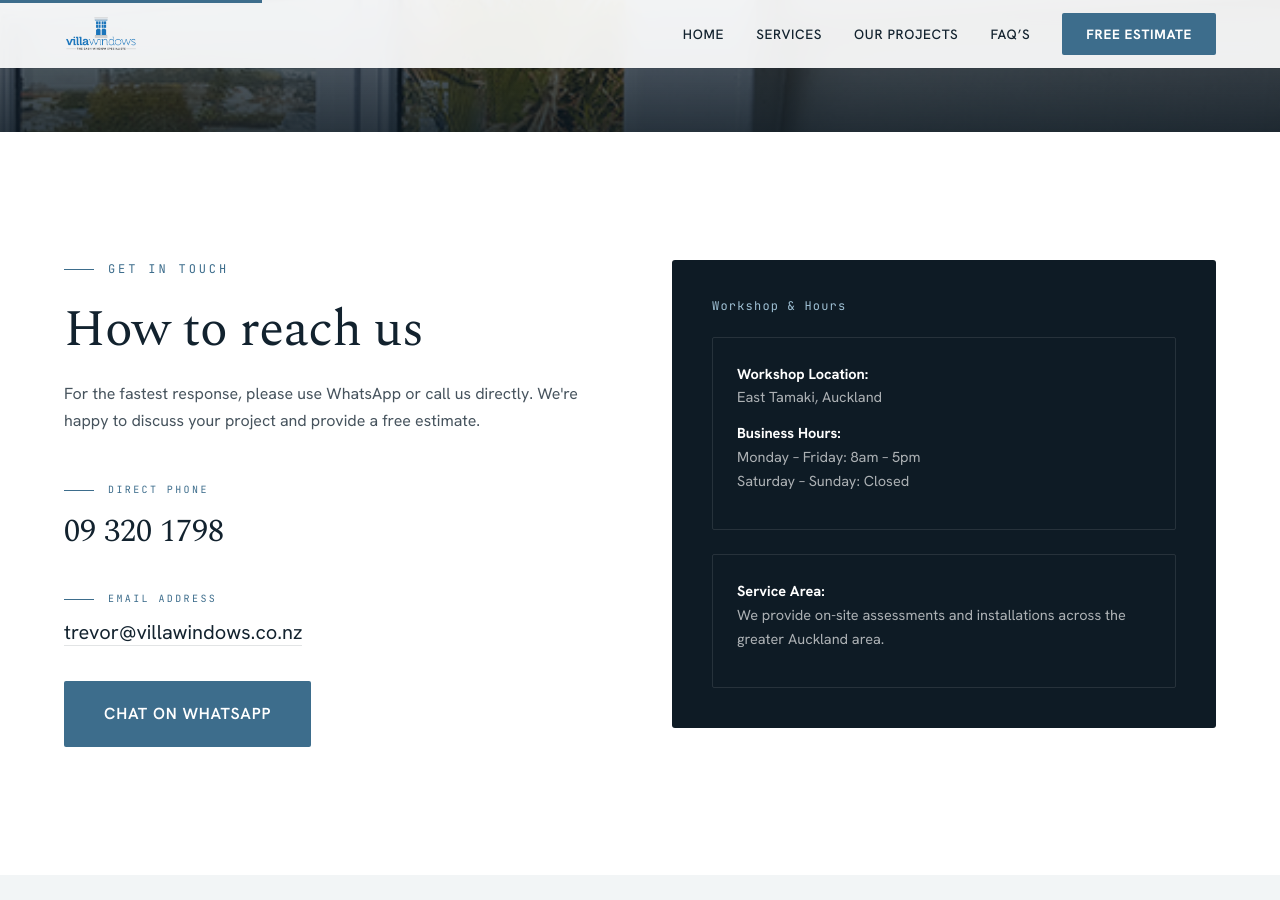
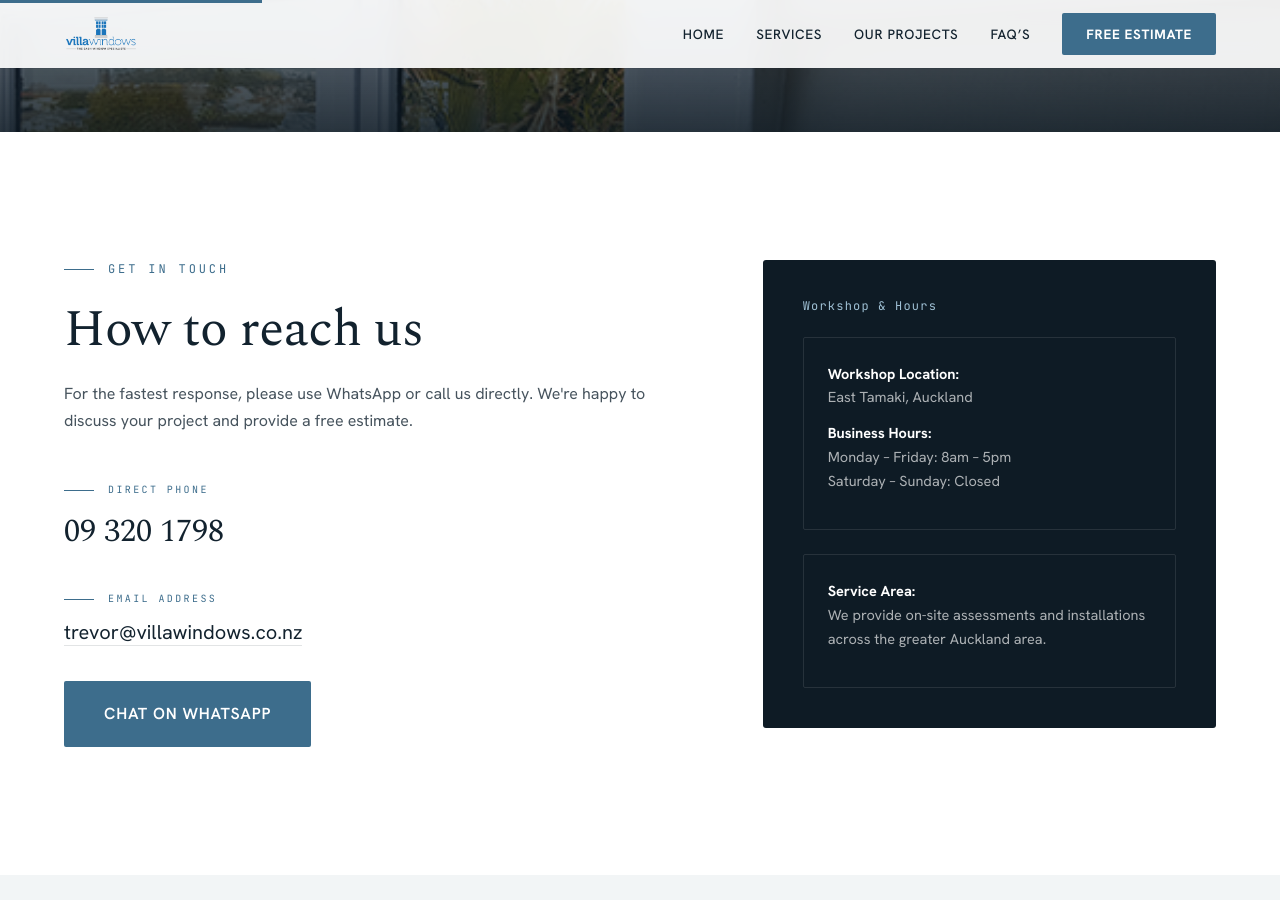
Before and after one commit to rynomster/villawindows, a Jekyll site: the page built from free-estimate.md, in a window 1280 px wide and 900 px high, scrolled down 444 px. Built offline with Jekyll 4.4.1, drawn with Linux system fonts in a browser that asks for light colours.

Commit message:
Refactor contact page and footer for mobile responsiveness
- Replaced restrictive inline styles in `free-estimate.md` and `footer.html` with semantic CSS classes.
- Updated `assets/css/style.css` with a mobile-first approach.
- Implemented fluid typography using CSS `clamp()`.
- Ensured CTA buttons are full-width on mobile viewports.
- Optimized grid layouts to stack correctly on small screens and expand on desktop.
- Verified layout across 375px, 768px, and 1280px breakpoints.

Co-authored-by: rynomster <6912789+rynomster@users.noreply.github.com>

```diff
--- a/_layouts/default.html
+++ b/_layouts/default.html
@@ -113,12 +113,12 @@
     </main>
 
     <footer>
-        <div class="footer-content">
-            <div>
+        <div class="footer-grid">
+            <div class="footer-col">
                 <h3>Villa Windows</h3>
                 <p>Specialists in Sash Windows and Timber Joinery. Retrofit double-glazing, repair and maintenance to timber joinery.</p>
             </div>
-            <div>
+            <div class="footer-col">
                 <h3>Quick Links</h3>
                 <ul>
                     <li><a href="{{ '/retrofit-double-glazing' | relative_url }}">Sash Windows Double-Glazing</a></li>
@@ -127,7 +127,7 @@
                     <li><a href="{{ '/casement-windows-service-maintenance' | relative_url }}">Casement Windows Maintenance</a></li>
                 </ul>
             </div>
-            <div>
+            <div class="footer-col">
                 <h3>Contact</h3>
                 <p>Phone: 09 320 1798</p>
                 <p>Email: trevor@villawindows.co.nz</p>
--- a/assets/css/style.css
+++ b/assets/css/style.css
@@ -852,6 +852,77 @@ section.full-width {
   gap: clamp(36px, 5vw, 72px);
 }
 
+/* Contact Methods */
+.contact-heading {
+  margin: 24px 0;
+}
+
+.contact-links {
+  margin-top: 48px;
+}
+
+.contact-item {
+  margin-bottom: 32px;
+}
+
+.contact-item .label-mono {
+  font-size: 10px;
+  margin-bottom: 8px;
+}
+
+.contact-phone {
+  font-family: var(--font-heading);
+  font-size: 32px;
+  color: var(--color-text);
+}
+
+.contact-phone a {
+  color: inherit;
+}
+
+.contact-email {
+  font-size: 20px;
+  color: var(--color-text);
+}
+
+.contact-email a {
+  color: inherit;
+  border-bottom: 1px solid var(--color-border);
+}
+
+.contact-action {
+  margin-top: 32px;
+}
+
+.btn--whatsapp {
+  padding: 20px 40px;
+  font-size: 16px;
+}
+
+.label-mono--center {
+  justify-content: center;
+}
+
+.quality-reveal {
+  max-width: 1280px;
+  margin: 0 auto;
+  padding: 0 clamp(20px, 5vw, 64px);
+  text-align: center;
+}
+
+.quality-text {
+  max-width: 600px;
+  margin: 0 auto 32px;
+}
+
+.quality-image {
+  max-width: 800px;
+  width: 100%;
+  border-radius: 3px;
+  box-shadow: 0 4px 20px rgba(0,0,0,0.08);
+  margin: 0 auto;
+}
+
 .form-group {
   margin-bottom: var(--space-24);
 }
@@ -1009,7 +1080,7 @@ footer {
 
 .footer-grid {
   display: grid;
-  grid-template-columns: repeat(auto-fit, minmax(200px, 1fr));
+  grid-template-columns: 1.2fr 1fr 1fr;
   max-width: 1280px;
   margin: 0 auto;
   gap: var(--space-48);
@@ -1119,10 +1190,43 @@ footer {
 
   .hero-actions {
     flex-direction: column;
+    width: 100%;
+  }
+
+  .hero-actions .btn {
+    width: 100%;
   }
 
   .estimate-grid {
     grid-template-columns: 1fr;
+  }
+
+  .footer-grid {
+    grid-template-columns: 1fr 1fr;
+    gap: var(--space-32);
+  }
+
+  .contact-phone {
+    font-size: 28px;
+  }
+
+  .sidebar-card {
+    padding: var(--space-32) var(--space-24);
+  }
+
+  section {
+    padding: clamp(50px, 8vw, 80px) var(--space-20);
+  }
+}
+
+@media (max-width: 480px) {
+  .nav-links {
+    width: 100%;
+  }
+
+  .footer-grid {
+    grid-template-columns: 1fr;
+    gap: var(--space-32);
   }
 }
 
--- a/free-estimate.md
+++ b/free-estimate.md
@@ -19,29 +19,29 @@ description: Contact Villa Windows for a free estimate on your timber window pro
 </section>
 
 <section class="reveal">
-    <div class="estimate-grid" style="grid-template-columns: 1fr 1fr;">
+    <div class="estimate-grid">
         <div class="contact-methods">
             <div class="label-mono">Get in touch</div>
-            <h2 style="margin: 24px 0;">How to reach us</h2>
+            <h2 class="contact-heading">How to reach us</h2>
             <p>For the fastest response, please use WhatsApp or call us directly. We're happy to discuss your project and provide a free estimate.</p>
 
-            <div style="margin-top: 48px;">
-                <div style="margin-bottom: 32px;">
-                    <span class="label-mono" style="font-size: 10px; margin-bottom: 8px;">Direct Phone</span>
-                    <div style="font-family: var(--font-heading); font-size: 32px; color: var(--color-text);">
-                        <a href="tel:+6493201798" style="color: inherit;">09 320 1798</a>
+            <div class="contact-links">
+                <div class="contact-item">
+                    <span class="label-mono">Direct Phone</span>
+                    <div class="contact-phone">
+                        <a href="tel:+6493201798">09 320 1798</a>
                     </div>
                 </div>
 
-                <div style="margin-bottom: 32px;">
-                    <span class="label-mono" style="font-size: 10px; margin-bottom: 8px;">Email Address</span>
-                    <div style="font-size: 20px; color: var(--color-text);">
-                        <a href="mailto:trevor@villawindows.co.nz" style="color: inherit; border-bottom: 1px solid var(--color-border);">trevor@villawindows.co.nz</a>
+                <div class="contact-item">
+                    <span class="label-mono">Email Address</span>
+                    <div class="contact-email">
+                        <a href="mailto:trevor@villawindows.co.nz">trevor@villawindows.co.nz</a>
                     </div>
                 </div>
 
-                <div>
-                    <a href="https://wa.me/6493201798" class="btn" style="padding: 20px 40px; font-size: 16px;">Chat on WhatsApp</a>
+                <div class="contact-action">
+                    <a href="https://wa.me/6493201798" class="btn btn--whatsapp">Chat on WhatsApp</a>
                 </div>
             </div>
         </div>
@@ -62,10 +62,10 @@ description: Contact Villa Windows for a free estimate on your timber window pro
 </section>
 
 <section class="bg-alt full-width">
-    <div class="reveal" style="max-width: 1280px; margin: 0 auto; padding: 0 clamp(20px, 5vw, 64px); text-align: center;">
-        <div class="label-mono" style="justify-content: center;">Quality assured</div>
+    <div class="reveal quality-reveal">
+        <div class="label-mono label-mono--center">Quality assured</div>
         <h2>A decade of expertise</h2>
-        <p style="max-width: 600px; margin: 0 auto 32px;">Every project we undertake is completed to the highest standards, ensuring your heritage villa remains a beautiful and comfortable place to live.</p>
-        <img src="{{ '/assets/images/double-glazed-villa-1.png' | relative_url }}" alt="Villa Windows Quality Workmanship" style="max-width: 800px; width: 100%; border-radius: 3px; box-shadow: 0 4px 20px rgba(0,0,0,0.08);">
+        <p class="quality-text">Every project we undertake is completed to the highest standards, ensuring your heritage villa remains a beautiful and comfortable place to live.</p>
+        <img src="{{ '/assets/images/double-glazed-villa-1.png' | relative_url }}" alt="Villa Windows Quality Workmanship" class="quality-image">
     </div>
 </section>
```
